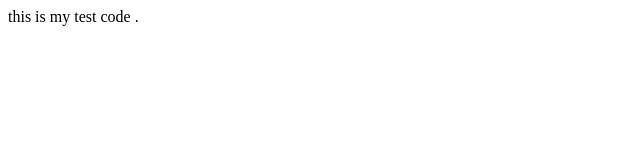
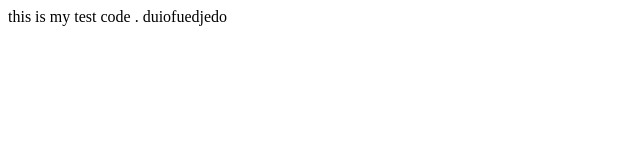
Before and after one commit to Gurpreetkaur61/test-repo, a plain HTML site: page index.html in a window 1280 px wide. Shown: the whole page, without its empty margins (0-640 px from the left). Drawn offline with Linux system fonts and the light colour scheme.

Commit message:
3rd commit

```diff
--- a/index.html
+++ b/index.html
@@ -9,3 +9,5 @@
      this is my test code .
 </body>
 </html>
+
+duiofuedjedo
```
